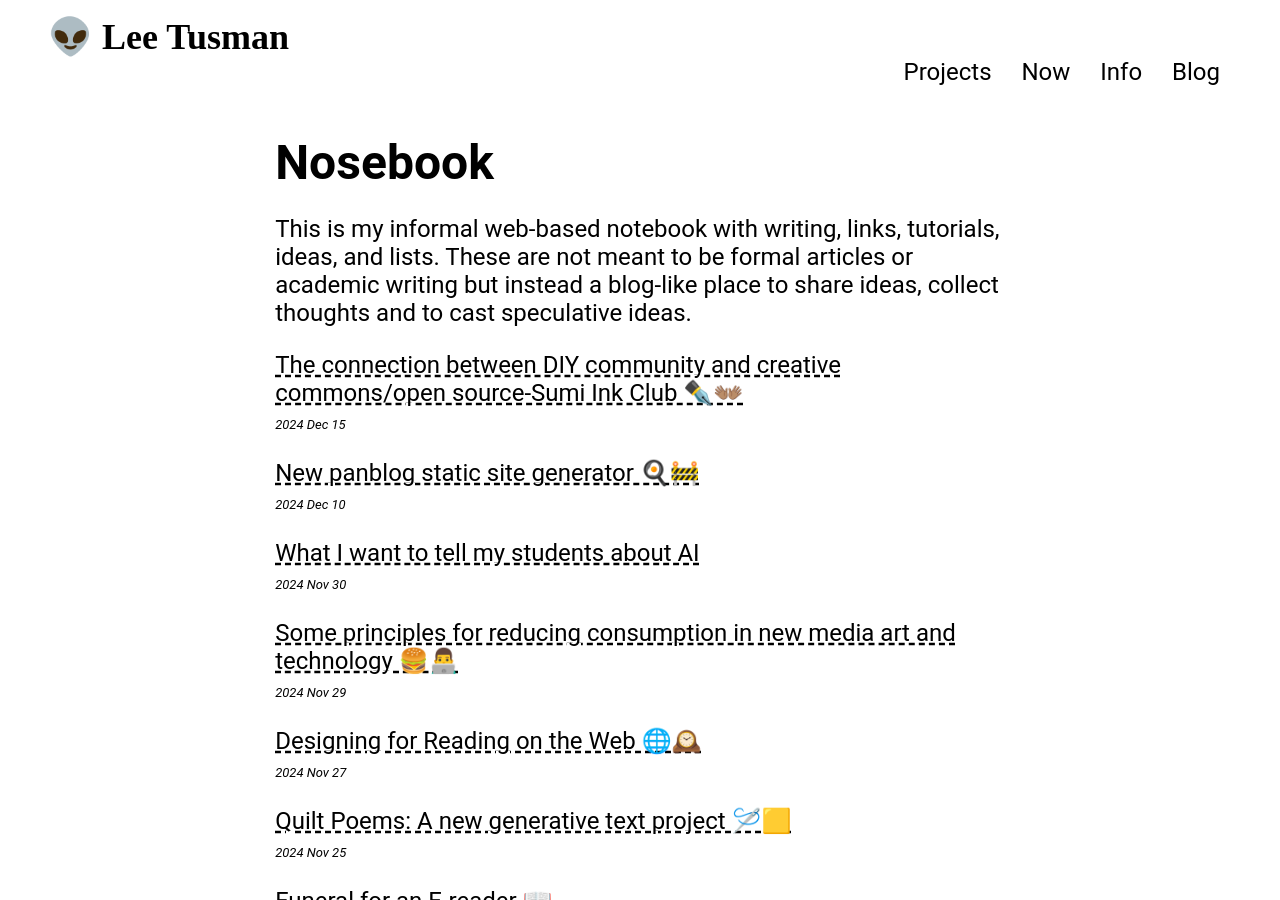
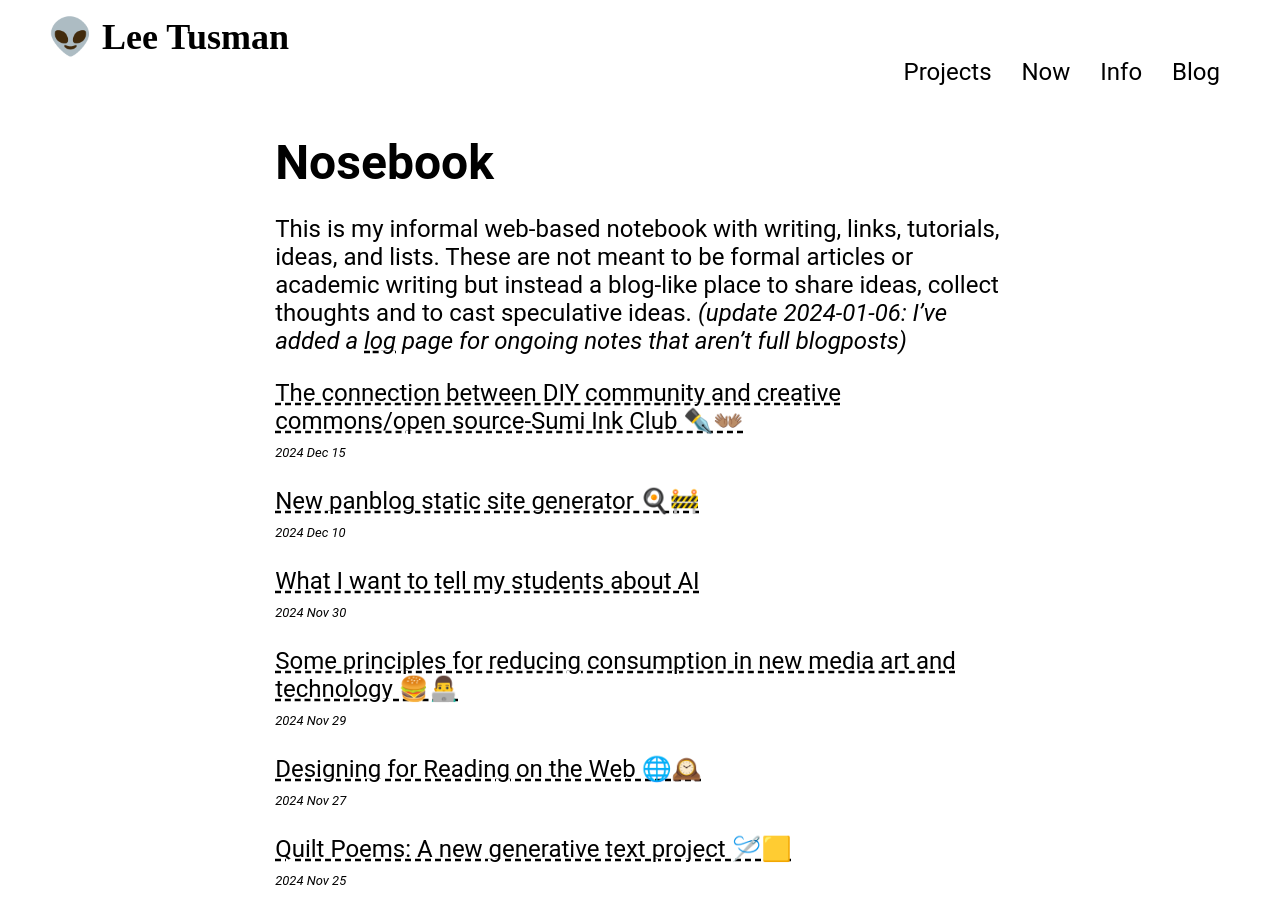
Before and after one commit to lee2sman/nosebook, a Jekyll site: the page built from index.md, in a window 1280 px wide and 900 px high. Built offline with Jekyll 4.4.1, drawn with Linux system fonts in a browser that asks for light colours; some web fonts are replaced.

Commit message:
update. add link to tinylog.

```diff
--- a/index.md
+++ b/index.md
@@ -4,7 +4,7 @@
 
 # Nosebook
 
-This is my informal web-based notebook with writing, links, tutorials, ideas, and lists. These are not meant to be formal articles or academic writing but instead a blog-like place to share ideas, collect thoughts and to cast speculative ideas.
+This is my informal web-based notebook with writing, links, tutorials, ideas, and lists. These are not meant to be formal articles or academic writing but instead a blog-like place to share ideas, collect thoughts and to cast speculative ideas. *(update 2024-01-06: I've added a [log](log) page for ongoing notes that aren't full blogposts)*
 
 <ul>
   {% for post in site.posts %}
```
